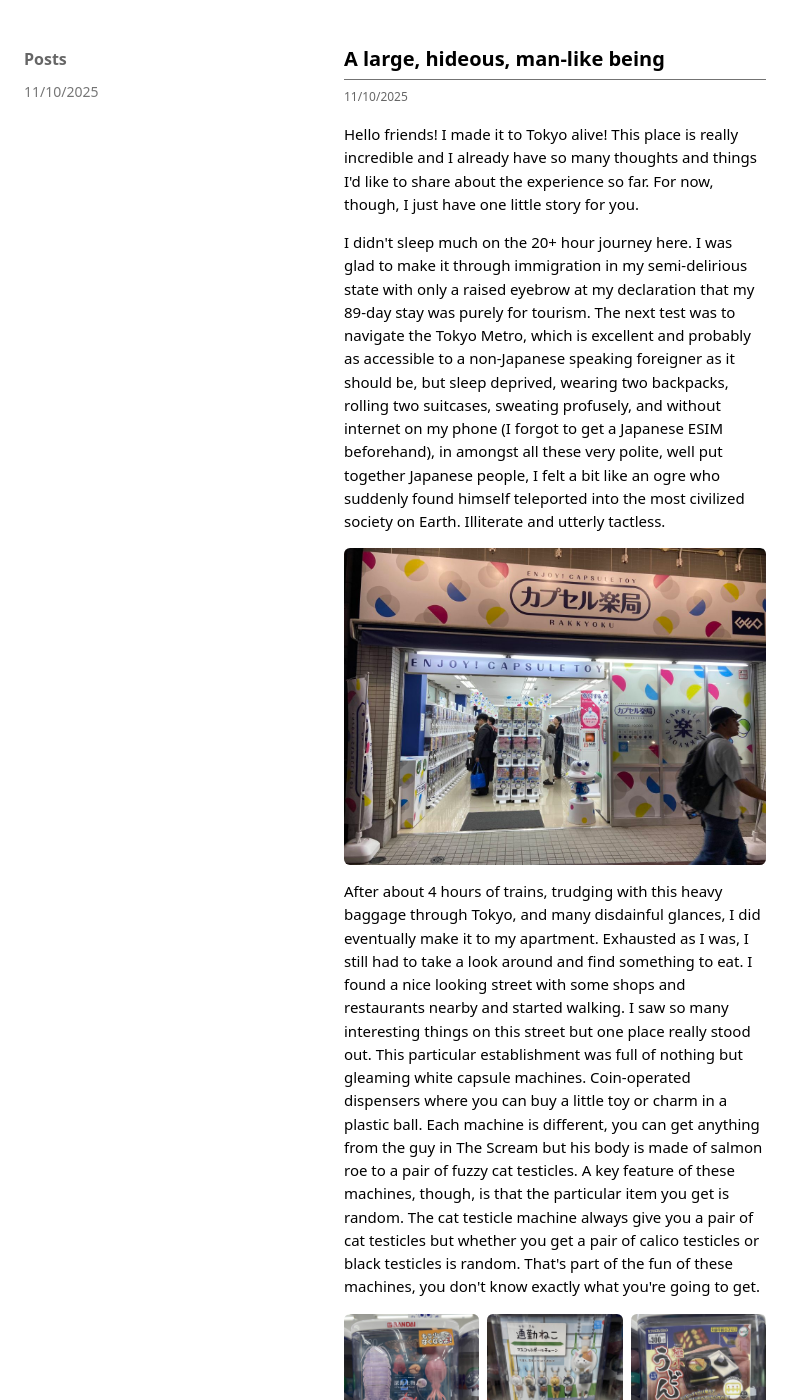
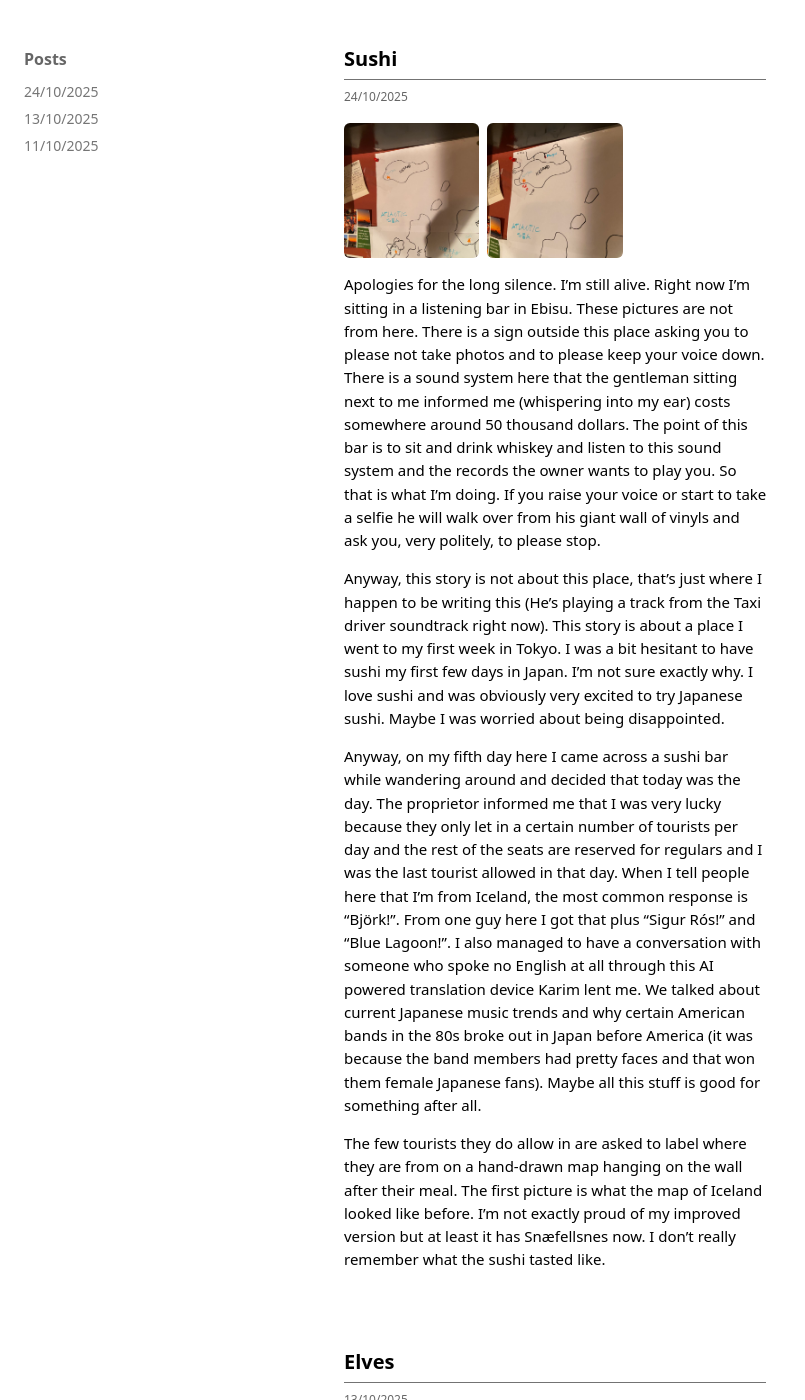
Before and after one commit to separatrix/torfias, a Jekyll site: the page blog/index.html, which Jekyll copies as it is, in a window 1280 px wide and 1400 px high. Shown: the whole window, without its empty margins (0-805 px from the left). Built offline with Jekyll 4.4.1, drawn with Linux system fonts in a browser that asks for light colours; some of the changed text lies outside the part shown.

Commit message:
More posts

```diff
--- a/blog/index.html
+++ b/blog/index.html
@@ -3,7 +3,7 @@
 <head>
   <meta charset="utf-8">
   <meta name="viewport" content="width=device-width,initial-scale=1">
-  <title>Static Blog Mockup</title>
+  <title>Torfi í Japan</title>
   <link rel="stylesheet" href="styles.css">
 </head>
 <body>
@@ -12,13 +12,48 @@
     <aside class="index" aria-label="Posts index">
       <h2>Posts</h2>
       <ul>
+        <li><a href="#post-3">24/10/2025</a></li>
+        <li><a href="#post-2">13/10/2025</a></li>
         <li><a href="#post-1">11/10/2025</a></li>
       </ul>
     </aside>
 
     <main class="posts-wrap">
 
-      <!-- Post Start -->
+      <article id="post-3" class="post" aria-labelledby="title-3">
+        <h3 id="title-3" class="title">Sushi</h3>
+        <div class="meta">24/10/2025</div>
+        <div class="content">
+          <div class="photo-grid" aria-hidden="false">
+            <img src="img\aca4faa0-a772-40a7-aaaf-c8d9d4eb7011.jpeg" alt="before">
+            <img src="img\3fca4800-2004-4965-9843-3769537be537.jpeg" alt="after">
+          </div>
+
+          <p>Apologies for the long silence. I’m still alive. Right now I’m sitting in a listening bar in Ebisu. These pictures are not from here. There is a sign outside this place asking you to please not take photos and to please keep your voice down. There is a sound system here that the gentleman sitting next to me informed me (whispering into my ear) costs somewhere around 50 thousand dollars. The point of this bar is to sit and drink whiskey and listen to this sound system and the records the owner wants to play you. So that is what I’m doing. If you raise your voice or start to take a selfie he will walk over from his giant wall of vinyls and ask you, very politely, to please stop.</p>
+
+          <p>Anyway, this story is not about this place, that’s just where I happen to be writing this (He’s playing a track from the Taxi driver soundtrack right now). This story is about a place I went to my first week in Tokyo. I was a bit hesitant to have sushi my first few days in Japan. I’m not sure exactly why. I love sushi and was obviously very excited to try Japanese sushi. Maybe I was worried about being disappointed.</p>
+
+          <p>Anyway, on my fifth day here I came across a sushi bar while wandering around and decided that today was the day. The proprietor informed me that I was very lucky because they only let in a certain number of tourists per day and the rest of the seats are reserved for regulars and I was the last tourist allowed in that day. When I tell people here that I’m from Iceland, the most common response is “Björk!”. From one guy here I got that plus “Sigur Rós!” and “Blue Lagoon!”. I also managed to have a conversation with someone who spoke no English at all through this AI powered translation device Karim lent me. We talked about current Japanese music trends and why certain American bands in the 80s broke out in Japan before America (it was because the band members had pretty faces and that won them female Japanese fans). Maybe all this stuff is good for something after all.</p>
+
+          <p>The few tourists they do allow in are asked to label where they are from on a hand-drawn map hanging on the wall after their meal. The first picture is what the map of Iceland looked like before. I’m not exactly proud of my improved version but at least it has Snæfellsnes now. I don’t really remember what the sushi tasted like.</p>
+        </div>
+      </article>
+
+      <article id="post-2" class="post" aria-labelledby="title-2">
+        <h3 id="title-2" class="title">Elves</h3>
+        <div class="meta">13/10/2025</div>
+        <div class="content">
+          <p>Strange feeling to wander into a Japanese bookstore and stumble upon two books about Iceland in amongst other seemingly completely unrelated Japanese literature. I should have taken more pictures but I got very self conscious standing there in the cramped shop trying to take photos of them. Ogre and all that. The first one is just photographs of purported elf homes in Iceland. The second book says something about being a record of a a research group and the contents appeared to be comparing Japan and Iceland in some way. Next door was a shop with nothing but vintage porn magazines and a very distinct odour.</p>
+
+          <div class="photo-grid" aria-hidden="false">
+            <img src="img\4ea16310-4cb3-43e2-9134-b2b699673afb.jpeg">
+            <img src="img\be0bb22f-534f-4977-b619-f8b9c3192baa.jpeg">
+            <img src="img\4e784e06-5a76-4211-a29c-35d876a5fee9.jpeg">
+          </div>
+
+        </div>
+      </article>
+
       <article id="post-1" class="post" aria-labelledby="title-1">
         <h3 id="title-1" class="title">A large, hideous, man-like being</h3>
         <div class="meta">11/10/2025</div>
@@ -47,7 +82,6 @@
           <img class="full-photo" src="img\c8002e4a-cc0b-4a03-af47-599faf12df06.jpg" alt="a capsule toy shop">
         </div>
       </article>
-      <!-- Post End -->
 
     </main>
 
```
Also changed, not shown: blog/img/3fca4800-2004-4965-9843-3769537be537.jpeg (added), blog/img/4e784e06-5a76-4211-a29c-35d876a5fee9.jpeg (added), blog/img/4ea16310-4cb3-43e2-9134-b2b699673afb.jpeg (added), blog/img/aca4faa0-a772-40a7-aaaf-c8d9d4eb7011.jpeg (added), blog/img/be0bb22f-534f-4977-b619-f8b9c3192baa.jpeg (added).
